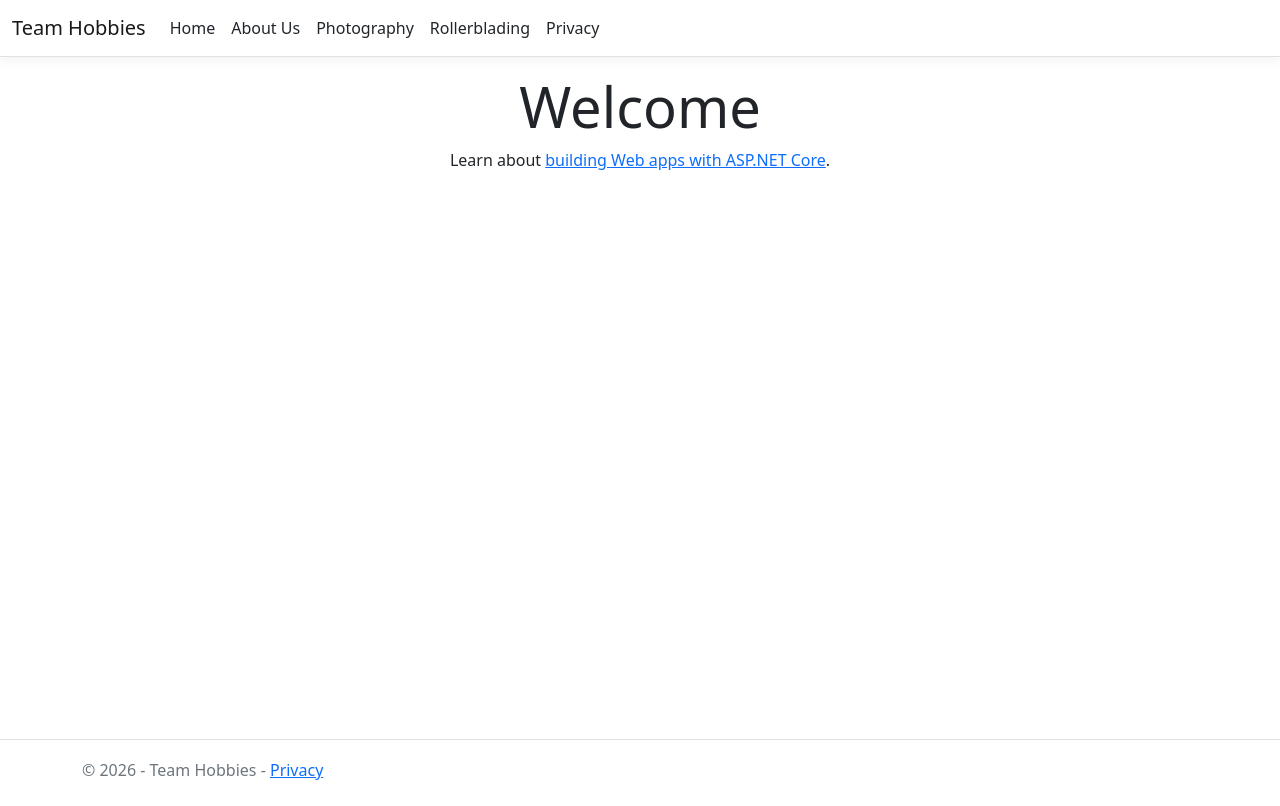
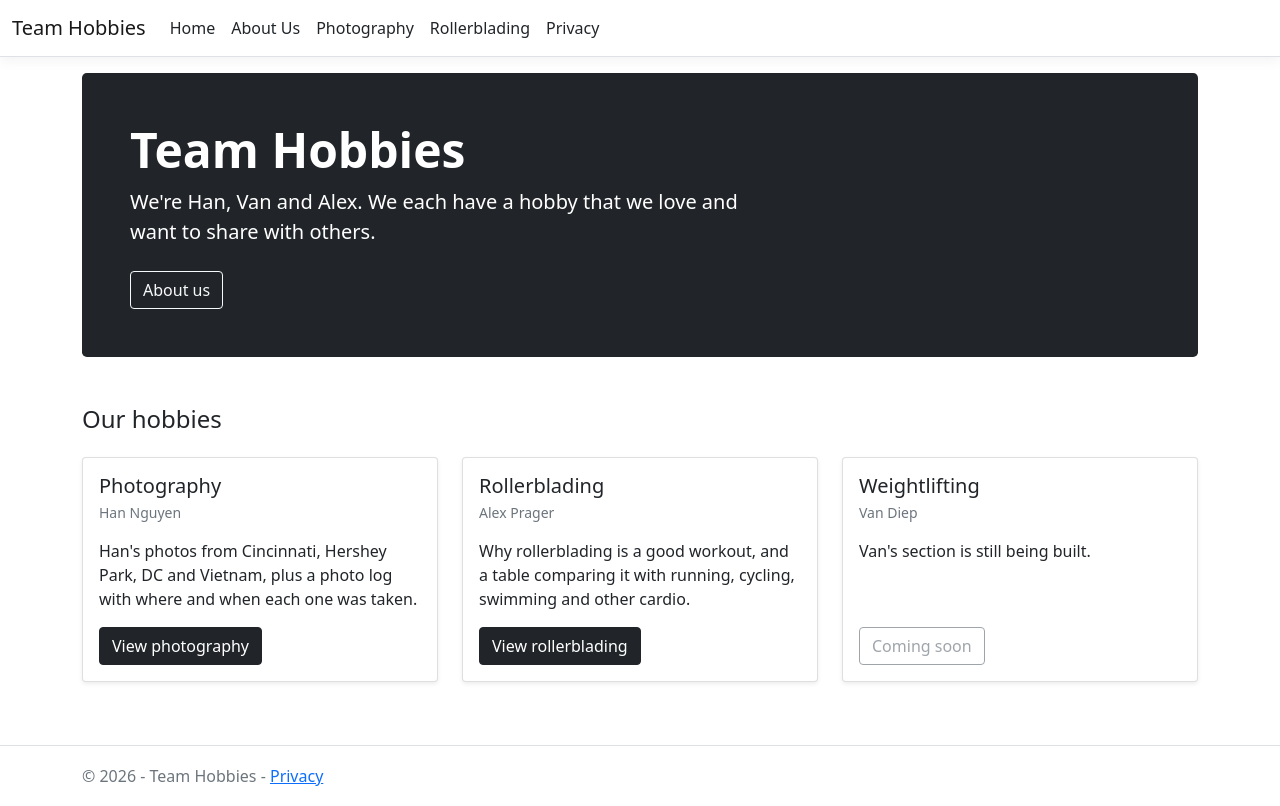
Before and after one commit to hnngxn/Group1_WebSerAppDev, an ASP.NET Core app: page / in a window 1280 px wide. Before the commit the page ends 780 px from the top, so only its background shows below. Run offline with ASP.NET Core 8, Linux system fonts and the light colour scheme; style sheets or scripts are compiled from the project's sources.

Commit message:
Update home page layout and styles for hobbies section

```diff
--- a/Views/Home/Index.cshtml
+++ b/Views/Home/Index.cshtml
@@ -1,8 +1,54 @@
 @{
-    ViewData["Title"] = "Home Page";
+    ViewData["Title"] = "Home";
 }
 
-<div class="text-center">
-    <h1 class="display-4">Welcome</h1>
-    <p>Learn about <a href="https://learn.microsoft.com/aspnet/core">building Web apps with ASP.NET Core</a>.</p>
+<section class="bg-dark text-white rounded-3 px-4 px-md-5 py-5 mb-5">
+    <h1 class="display-5 fw-bold">Team Hobbies</h1>
+    <p class="lead mb-4" style="max-width: 640px;">
+        We're Han, Van and Alex. We each have a hobby that we love and want to share with others.
+    </p>
+    <a asp-controller="About" asp-action="Index" class="btn btn-outline-light">About us</a>
+</section>
+
+<h2 class="h4 mb-4">Our hobbies</h2>
+<div class="row g-4 mb-5">
+    <div class="col-md-4">
+        <div class="card h-100 shadow-sm hobby-card">
+            <div class="card-body d-flex flex-column">
+                <h3 class="h5 card-title mb-1">Photography</h3>
+                <p class="text-muted small mb-3">Han Nguyen</p>
+                <p class="card-text">
+                    Han's photos from Cincinnati, Hershey Park, DC and Vietnam, plus a photo log
+                    with where and when each one was taken.
+                </p>
+                <a asp-controller="Photography" asp-action="Index" class="btn btn-dark mt-auto align-self-start stretched-link">View photography</a>
+            </div>
+        </div>
+    </div>
+    <div class="col-md-4">
+        <div class="card h-100 shadow-sm hobby-card">
+            <div class="card-body d-flex flex-column">
+                <h3 class="h5 card-title mb-1">Rollerblading</h3>
+                <p class="text-muted small mb-3">Alex Prager</p>
+                <p class="card-text">
+                    Why rollerblading is a good workout, and a table comparing it with running,
+                    cycling, swimming and other cardio.
+                </p>
+                <a asp-controller="Rollerblading" asp-action="Index" class="btn btn-dark mt-auto align-self-start stretched-link">View rollerblading</a>
+            </div>
+        </div>
+    </div>
+    <div class="col-md-4">
+        <div class="card h-100 shadow-sm">
+            <div class="card-body d-flex flex-column">
+                <h3 class="h5 card-title mb-1">Weightlifting</h3>
+                <p class="text-muted small mb-3">Van Diep</p>
+                <p class="card-text">
+                    Van's section is still being built.
+                </p>
+                @* Swap this for a link to the Weightlifting controller once that page is merged. *@
+                <span class="btn btn-outline-secondary mt-auto align-self-start disabled">Coming soon</span>
+            </div>
+        </div>
+    </div>
 </div>
--- a/wwwroot/css/site.css
+++ b/wwwroot/css/site.css
@@ -25,3 +25,23 @@ body {
     height: 250px;
     object-fit: cover;
 }
+
+/* Home page */
+.hobby-card {
+    transition: transform 0.15s ease, box-shadow 0.15s ease;
+}
+
+.hobby-card:hover {
+    transform: translateY(-4px);
+    box-shadow: 0 0.5rem 1rem rgba(0, 0, 0, 0.15) !important;
+}
+
+@media (prefers-reduced-motion: reduce) {
+    .hobby-card {
+        transition: none;
+    }
+
+    .hobby-card:hover {
+        transform: none;
+    }
+}
```
